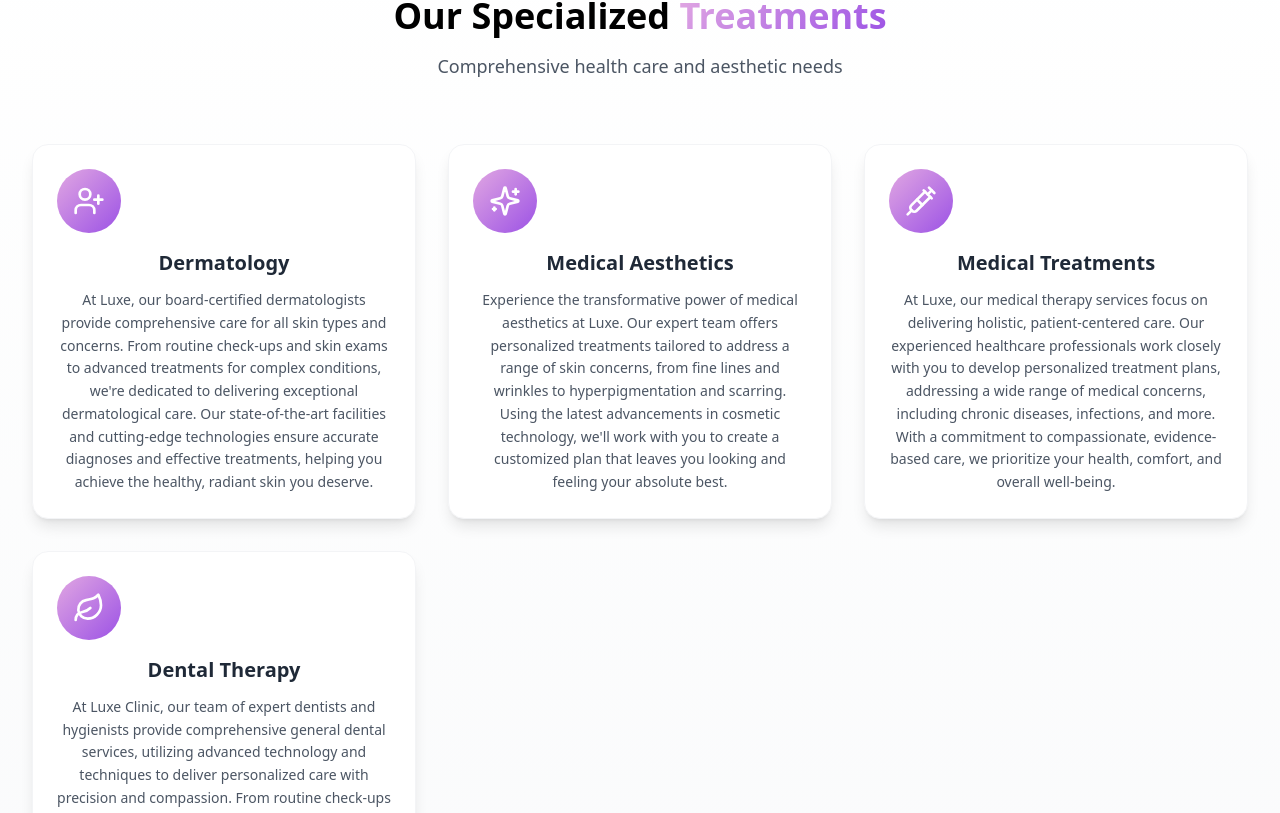
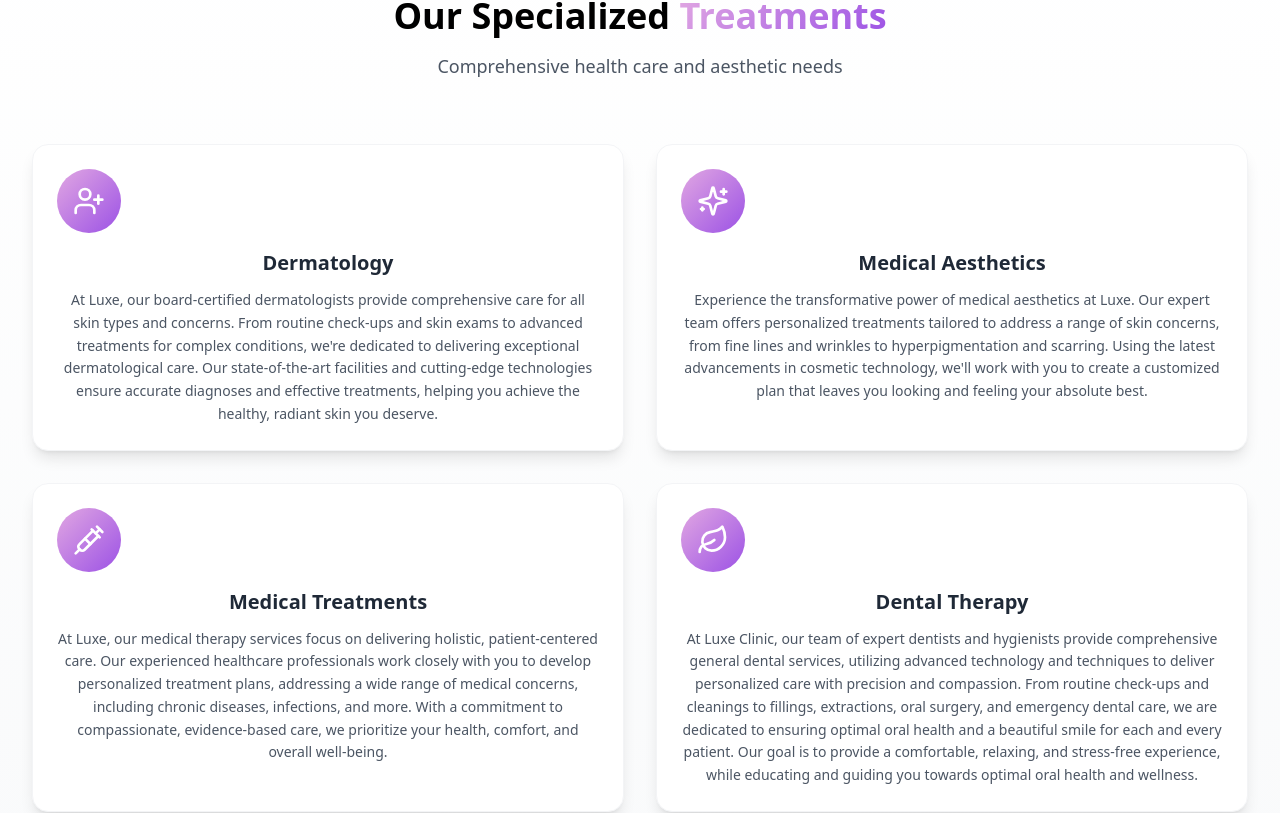
Before and after one commit to amartey-tricky/luxe, a Next.js app: page / in a window 1280 px wide. Shown: the part 965-1778 px from the top of the page. Built offline with nearby package versions, Linux system fonts and the light colour scheme; no server answers.

Commit message:
fic home treatment grid

```diff
--- a/components/home/treatments/TreatmentGrid.tsx
+++ b/components/home/treatments/TreatmentGrid.tsx
@@ -21,7 +21,7 @@ export function TreatmentGrid() {
       initial="hidden"
       whileInView="visible"
       viewport={{ once: true }}
-      className="grid grid-cols-1 md:grid-cols-2 lg:grid-cols-3 gap-8"
+      className="grid grid-cols-1 md:grid-cols-2 gap-8"
     >
       {treatments.map((treatment, index) => (
         <TreatmentCard key={treatment.id} treatment={treatment} index={index} />
```
